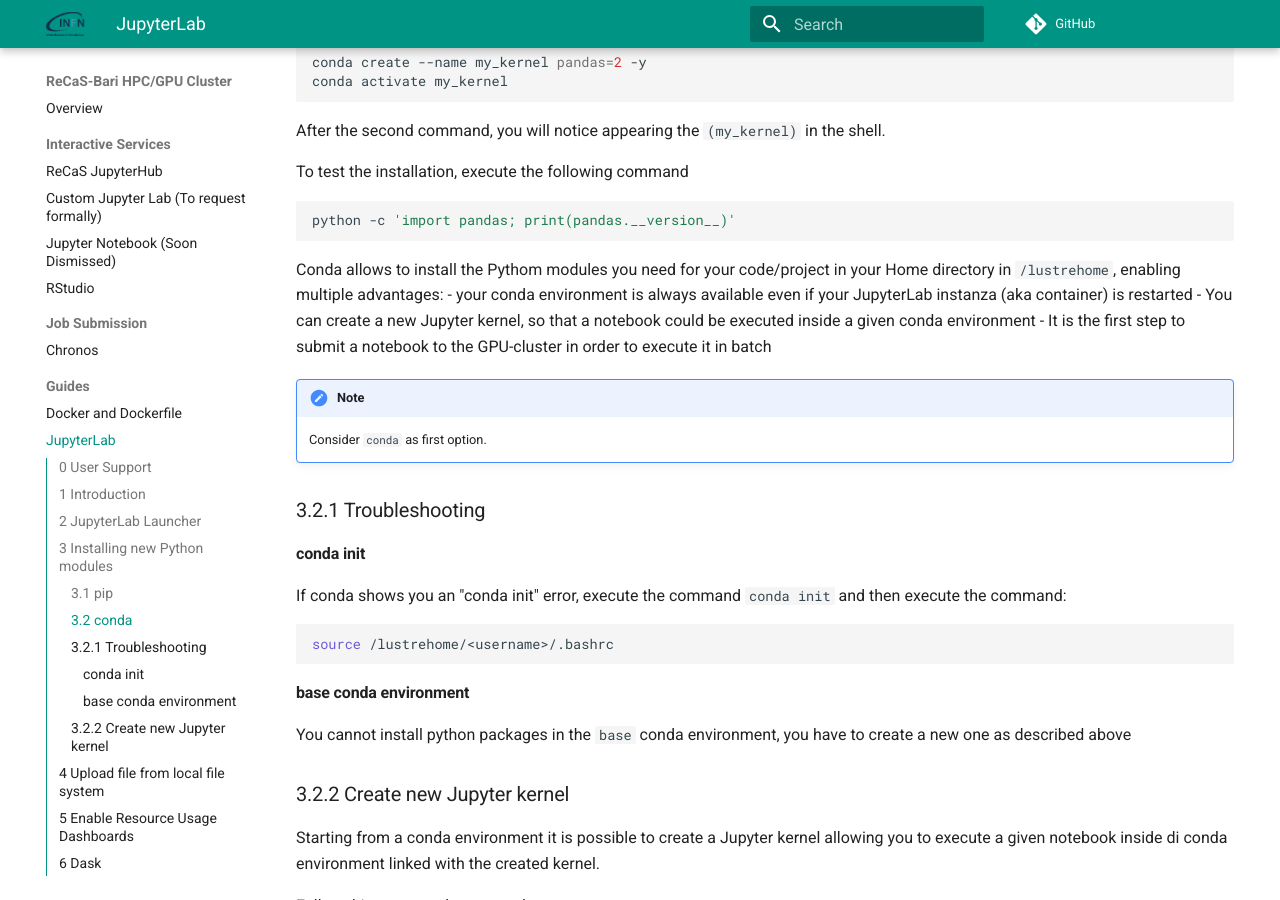
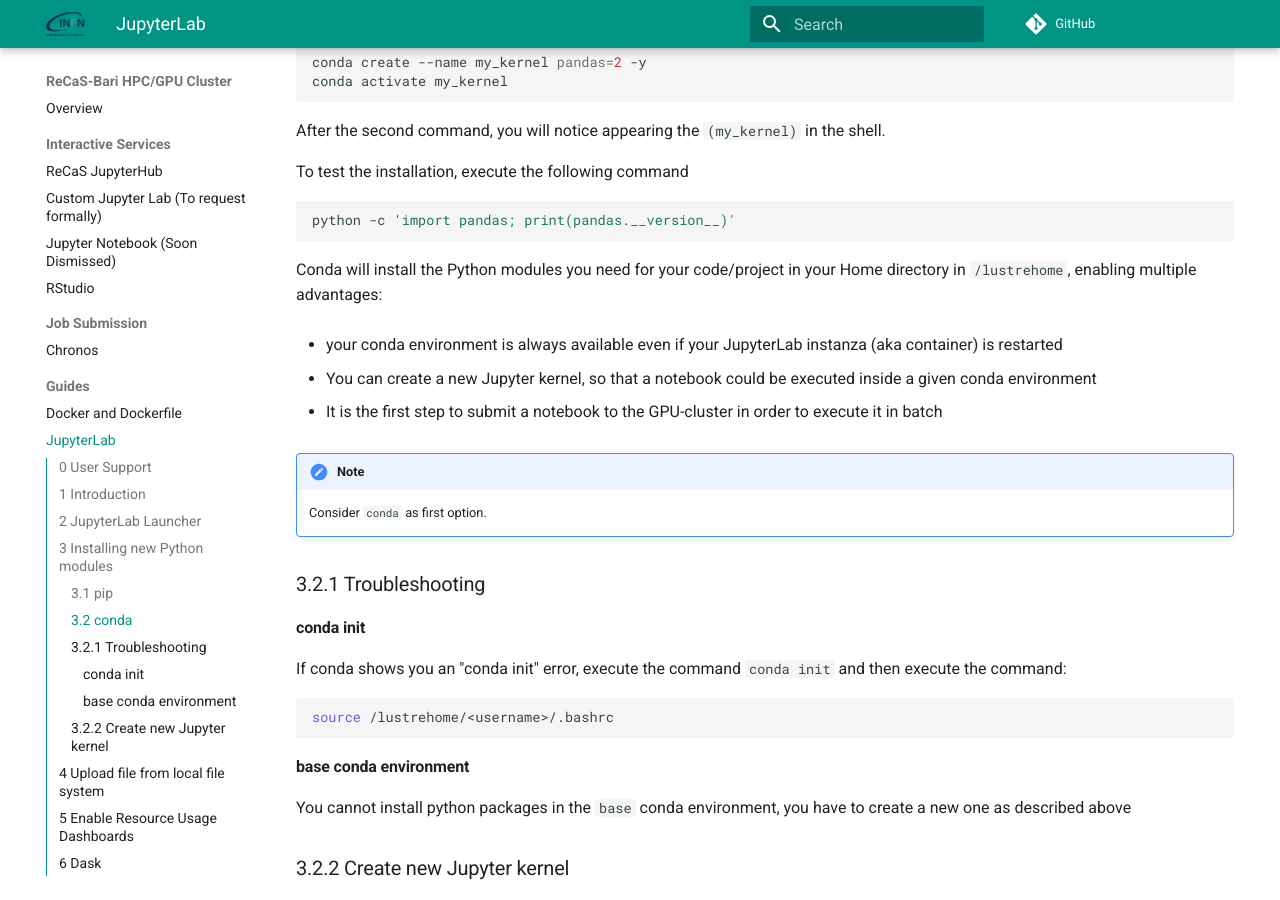
Before and after one commit to jvino/cluster-hpc-gpu-guides, an MkDocs documentation site: the page built from docs/guides/jupyter-lab.md, in a window 1280 px wide and 900 px high, scrolled down 2621 px. Built offline with MkDocs 1.6.1 and Material for MkDocs 9.7.7, drawn with Linux system fonts in a browser that asks for light colours; comment, search, counter and statistics services are not loaded.

````diff
--- a/docs/guides/jupyter-lab.md
+++ b/docs/guides/jupyter-lab.md
@@ -68,11 +68,13 @@
 python -c 'import pandas; print(pandas.__version__)'
 ```
 
-Conda allows to install the Pythom modules you need for your code/project in your Home directory in `/lustrehome`, enabling multiple advantages:
+Conda will install the Python modules you need for your code/project in your Home directory in `/lustrehome`, enabling multiple advantages:
+
 - your conda environment is always available even if your JupyterLab instanza (aka container) is restarted
+
 - You can create a new Jupyter kernel, so that a notebook could be executed inside a given conda environment
+
 - It is the first step to submit a notebook to the GPU-cluster in order to execute it in batch
-
 
 !!! note
     Consider `conda` as first option.
````
